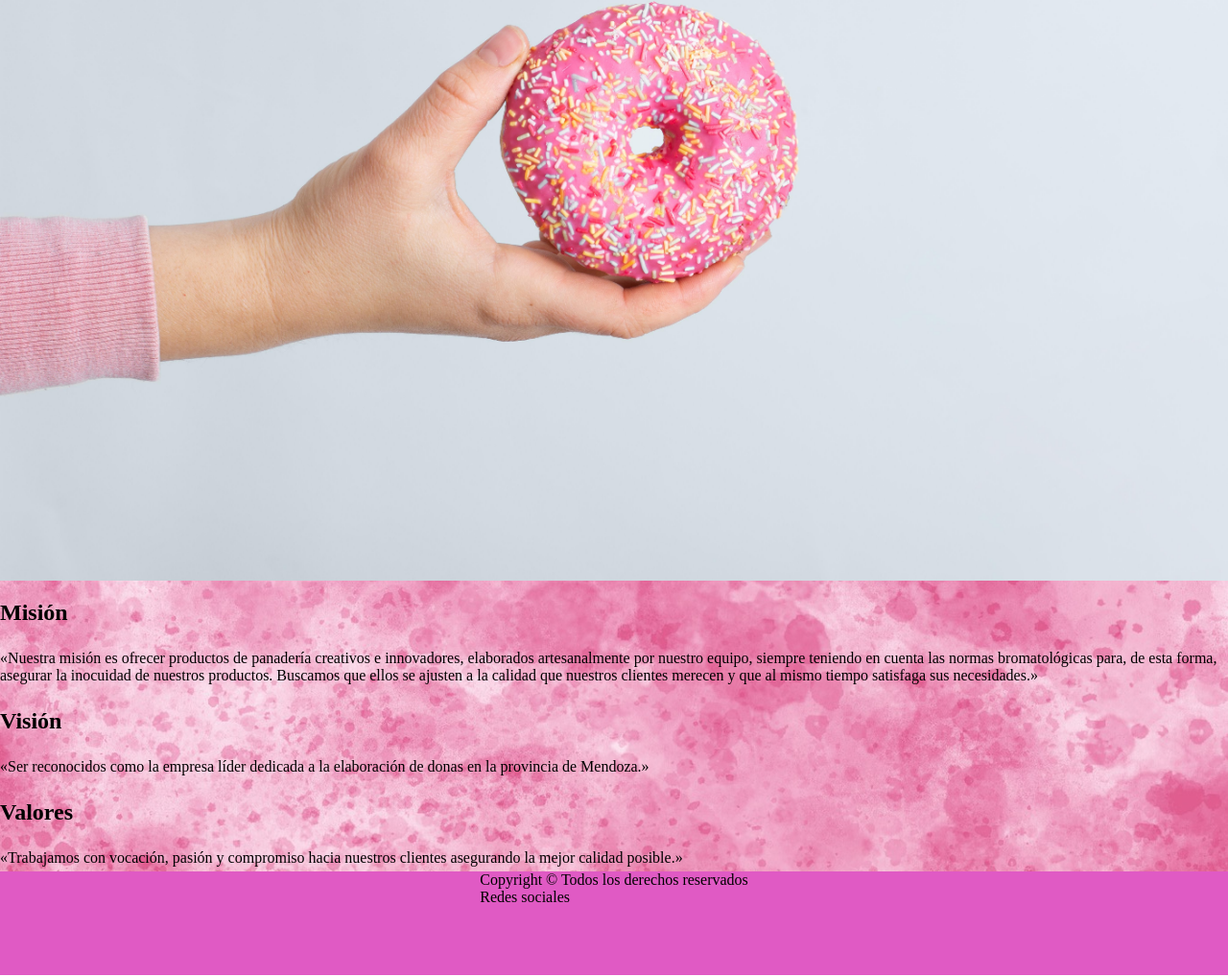
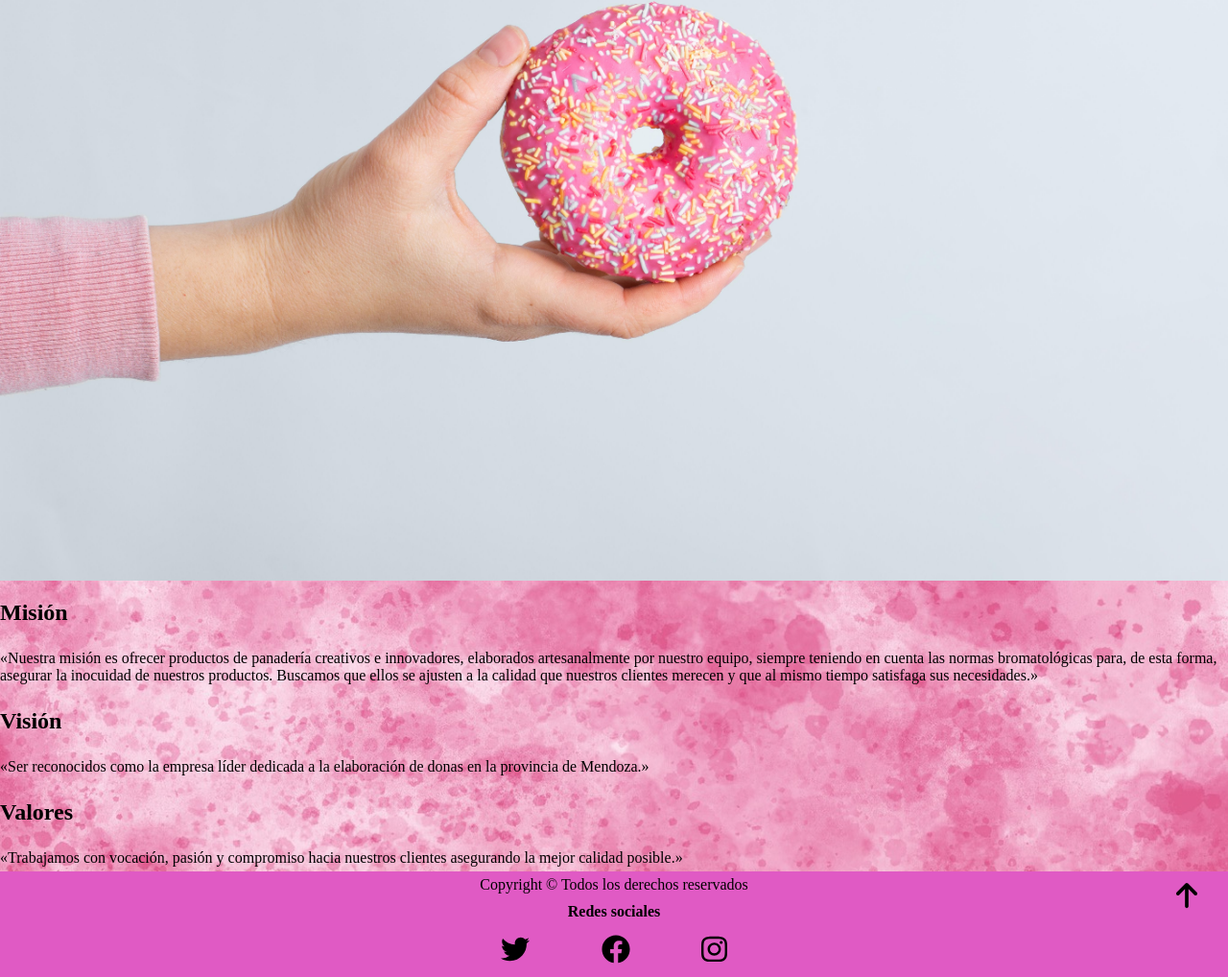
Before and after one commit to itscamilaq/PreEntrega2-Quiroga, a plain HTML site: page pages/qsomos.html in a window 1280 px wide. Shown: the part 651-1669 px from the top of the page at 96% size. Drawn offline with Linux system fonts and the light colour scheme.

Commit message:
arreglo de nav y footer en otros html

```diff
--- a/pages/qsomos.html
+++ b/pages/qsomos.html
@@ -5,8 +5,9 @@
     <meta name="viewport" content="width=device-width, initial-scale=1.0" />
     <title>Miss Donuts</title>
     <link rel="stylesheet" href="../1prueba/estilos.css" />
-    <link rel="shortcut icon" href="./img/Gatito.png" />
+    <link rel="shortcut icon" href="../img/Gatito.png" />
     <script src="https://kit.fontawesome.com/6f4dd889fa.js" crossorigin="anonymous"></script>
+
   <body>
     <header>
       <div class="logo">
@@ -27,7 +28,8 @@
           </li>
           <li>
             <a href="../pages/pfrec.html"
-              ><strong>Preguntas frecuentes</strong></a>
+              ><strong>Preguntas frecuentes</strong></a
+            >
           </li>
           <li>
             <a href="../pages/ubic.html"><strong>Ubicación</strong></a>
@@ -76,11 +78,14 @@
 
 </body>
 <footer>
-    Copyright © Todos los derechos reservados <br>
-    Redes sociales
-    <a title="twitter" href="https://www.twitter.com"><img src="../img/twitter.svg" alt="twitter"> </a>
-    <a title="facebook" href="https://www.facebook.com"><img src="../img/facebook.svg" alt="facebook"> </a>
-    <a title="instagram" href="https://www.instagram.com/missdonutsmza/"><img src="../img/instagram.svg" alt="instagram"> </a>
-    <a title="arrowup" href="/index.html"><img src="../img/arrowup.svg" alt="arrowup"></a>
+  <p id="copy">Copyright © Todos los derechos reservados</p>
+  <h4 class="tituloredes">Redes sociales</h4>
+
+  <div class="redes">
+  <a title="twitter" href="https://www.twitter.com"><img  src="../img/twitter.svg" alt="twitter" /></a>
+  <a title="facebook" href="https://www.facebook.com"><img   src="../img/facebook.svg" alt="facebook" /></a>
+  <a title="instagram" href="https://www.instagram.com/missdonutsmza/"><img  src="../img/instagram.svg" alt="instagram" /></a>
+  </div>
+  <a id="arrowup" title="arrowup" href="#imglogo"><img  src="../img/arrowup.svg" alt="arrowup" /></a>
 </footer>
 </html>
```
Also changed, not shown: pages/contacto.html (+1 -1 lines), pages/pfrec.html (+10 -7 lines), pages/ubic.html (+10 -7 lines).
